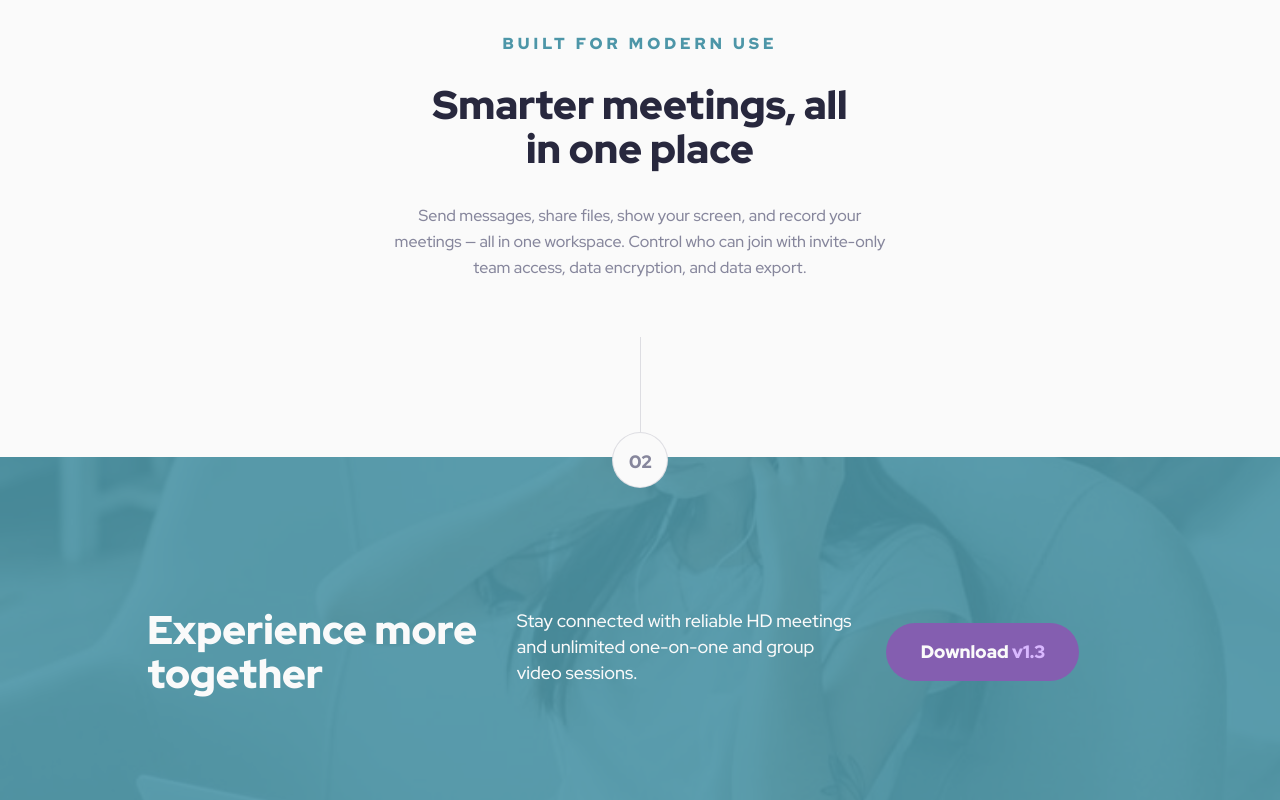
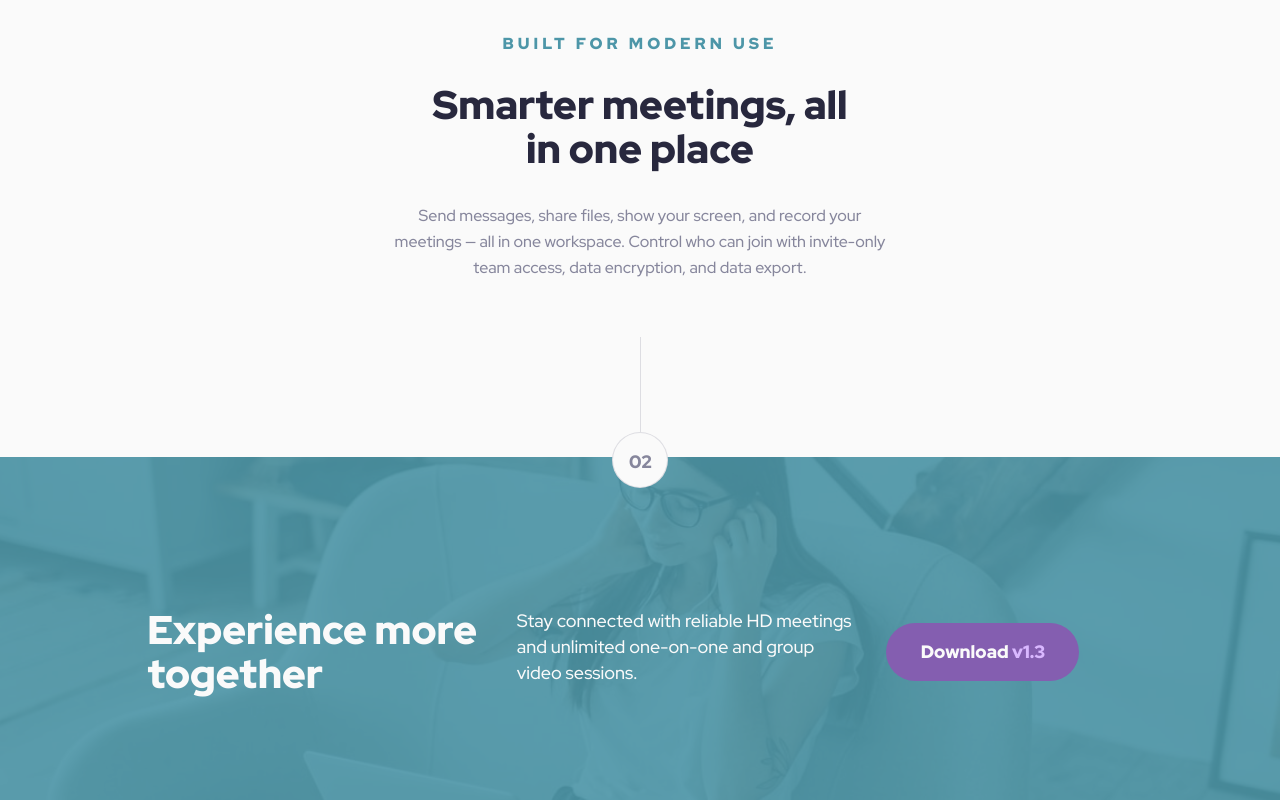
Before and after one commit to Adama-Doh/meet-landing-page, a plain HTML site: page starter-code/index.html in a window 1280 px wide. Shown: the part 1055-1855 px from the top of the page. Drawn offline with Linux system fonts and the light colour scheme.

Commit message:
fix footer images

```diff
--- a/starter-code/css/style.css
+++ b/starter-code/css/style.css
@@ -171,7 +171,7 @@ footer {
   position: relative;
   color: hsl(0, 0%, 98%);
   text-align: center;
-  background-image: url("../assets/desktop/image-footer.jpg");
+  background-image: url("../assets/mobile/image-footer.jpg");
   background-size: cover;
   padding: 0 1.5rem;
   font-size: 1.125rem;
@@ -263,7 +263,7 @@ footer .overlay {
     margin: 0 auto 2rem auto;
   }
   footer {
-    background-image: url("../assets/desktop/image-footer.jpg");
+    background-image: url("../assets/tablet/image-footer.jpg");
     background-position: center;
   }
   footer h2 {
@@ -334,7 +334,7 @@ footer .overlay {
     width: 31.75rem;
   }
   footer {
-    background-image: url("../assets/tablet/image-footer.jpg");
+    background-image: url("../assets/desktop/image-footer.jpg");
     padding-bottom: 6.5rem;
   }
   footer .flex-container {
```
